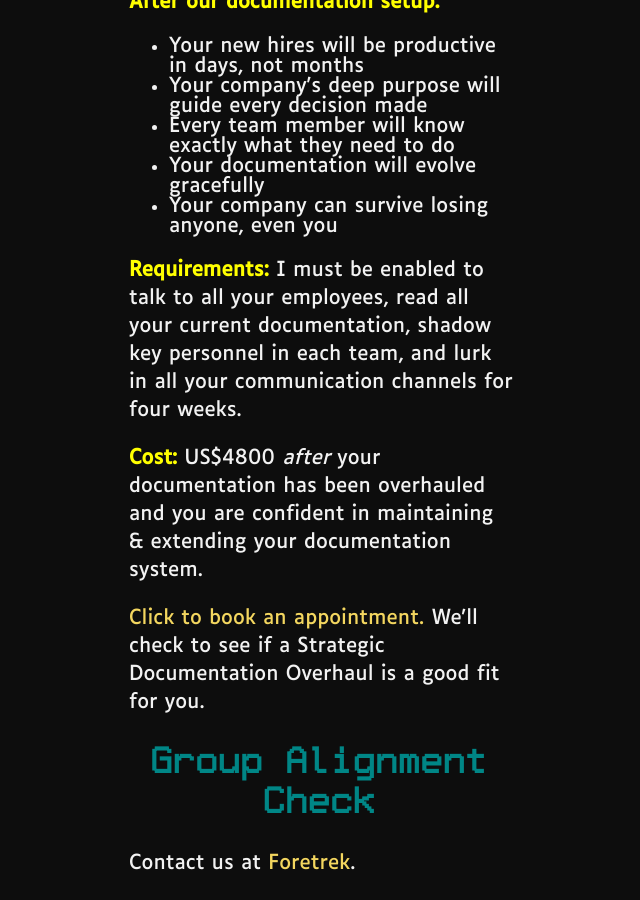
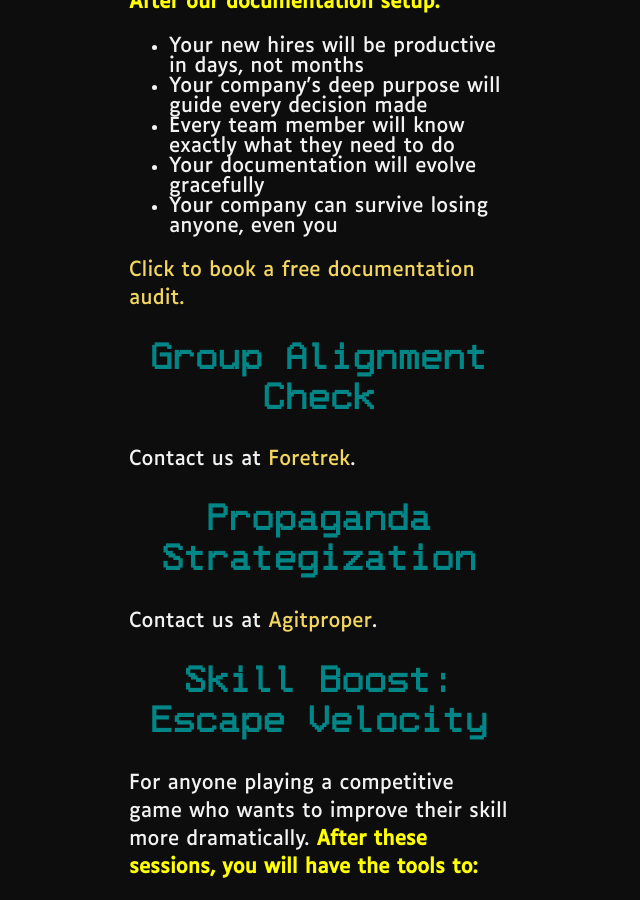
Before and after one commit to ray-dorai/ray-dorai.github.io, a Jekyll site: the page built from services.html, in a window 1280 px wide and 900 px high, scrolled down 269 px. Shown: the whole window, without its empty margins (319-959 px from the left). Built offline with Jekyll 4.4.1, drawn with Linux system fonts in a browser that asks for light colours.

Commit message:
Update services.html

```diff
--- a/services.html
+++ b/services.html
@@ -14,9 +14,7 @@ title: Services
 <li>Your company can survive losing anyone, even you</li>
 </ul>
 
-<p> <b style="color:yellow;">Requirements:</b> I must be enabled to talk to all your employees, read all your current documentation, shadow key personnel in each team, and lurk in all your communication channels for four weeks.</p>
-<p><b style="color:yellow;">Cost:</b> US$4800 <i>after</i> your documentation has been overhauled and you are confident in maintaining & extending your documentation system.</p>
-<p><a href="https://app.cal.com/forshaper/stratdoc">Click to book an appointment.</a> We'll check to see if a Strategic Documentation Overhaul is a good fit for you.</p>
+<p><a href="https://app.cal.com/forshaper/stratdoc">Click to book a free documentation audit.</a></p>
 
 <h1>Group Alignment Check</h1>
 <p>Contact us at <a href="https://foretrek.com/">Foretrek</a>. </p>
```
